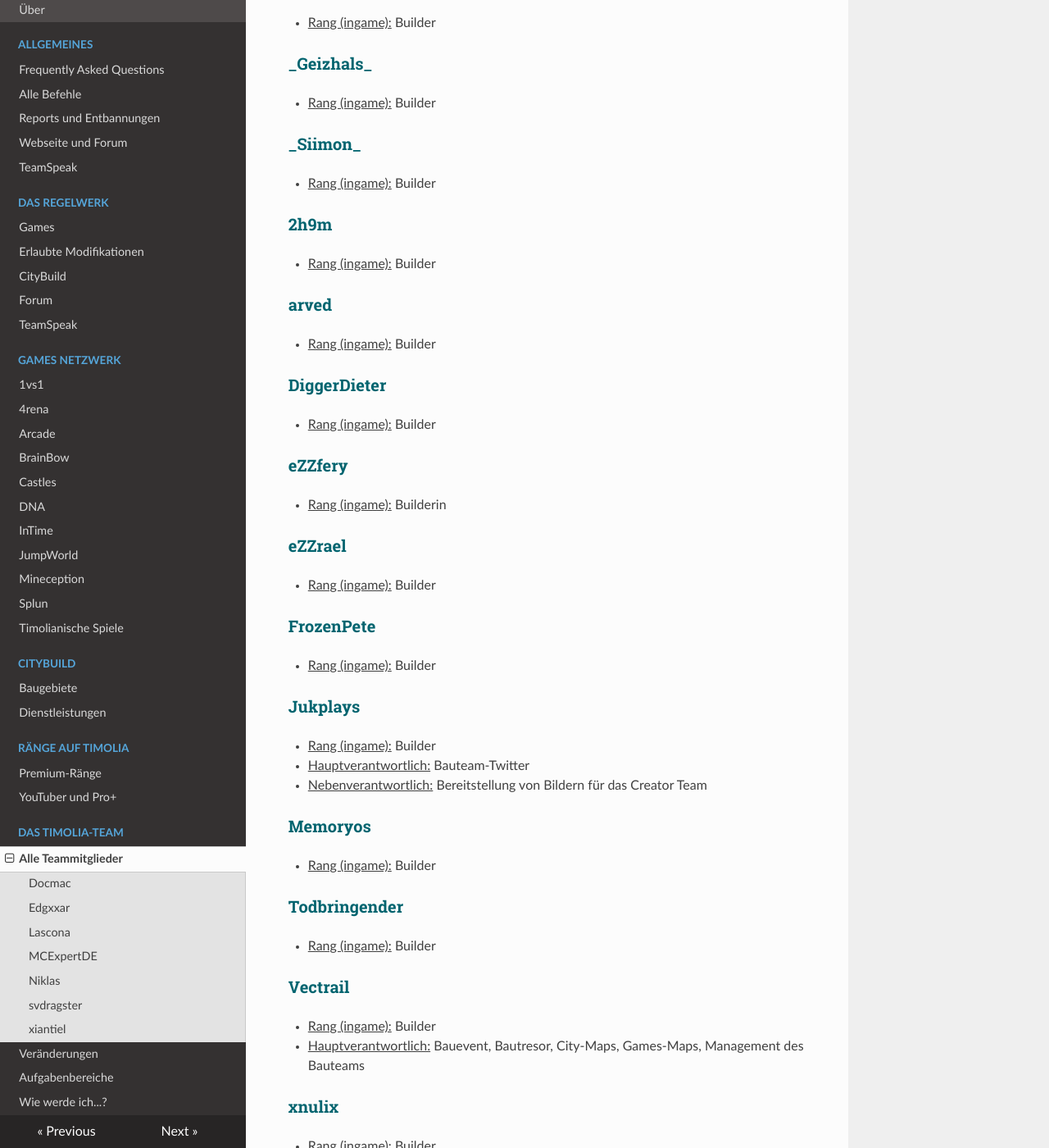
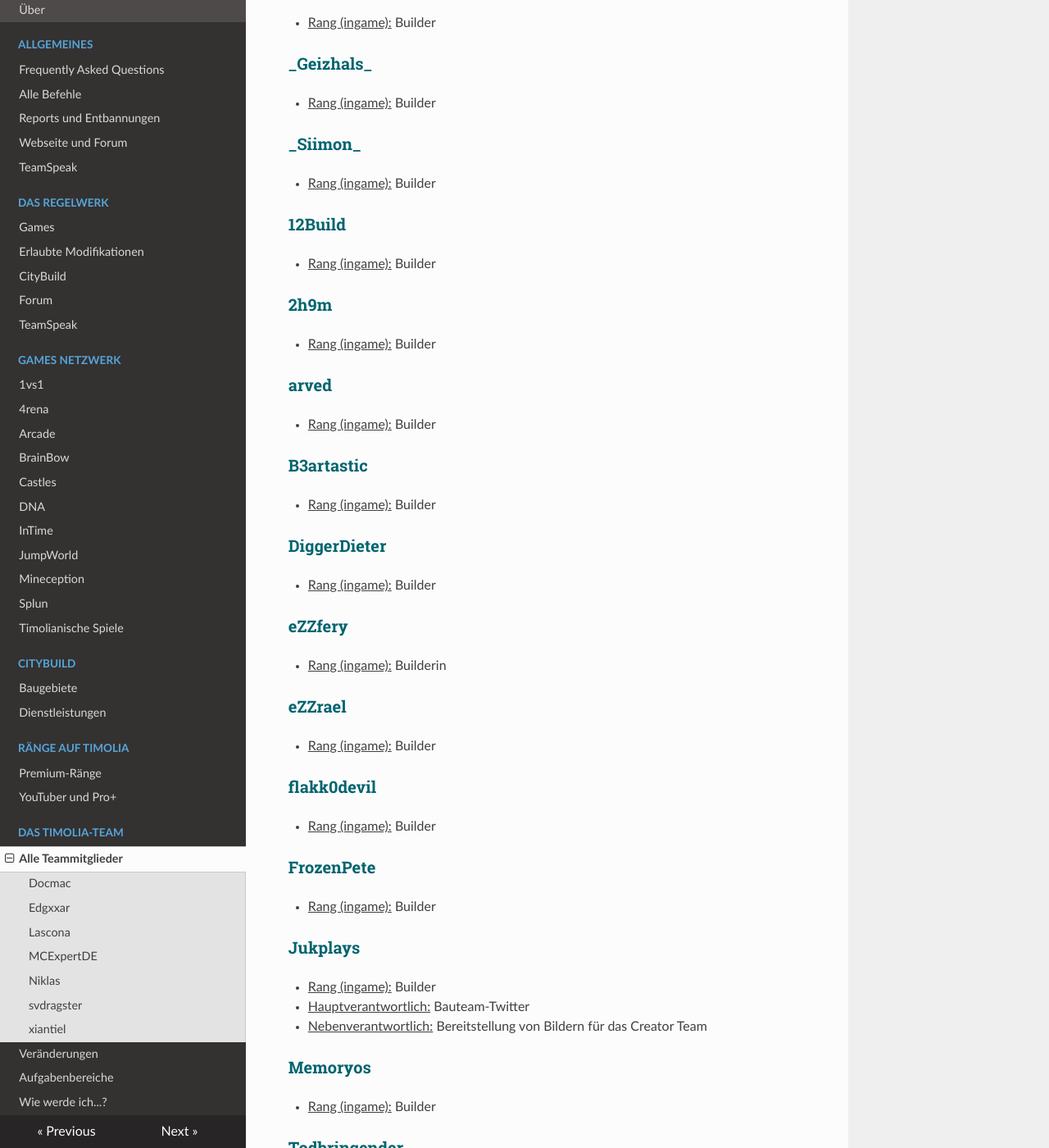
Before and after one commit to TimoliaDE/HowTo, an MkDocs documentation site: the page built from docs/team/members.md, in a window 1280 px wide and 1400 px high, scrolled down 6963 px. Shown: the whole window at 82% size. Built offline with MkDocs 1.6.1, drawn with Linux system fonts in a browser that asks for light colours; nearby versions of some CDN libraries; old or Windows-style settings are respelled for this version of MkDocs.

Commit message:
Update members.md

```diff
--- a/docs/team/members.md
+++ b/docs/team/members.md
@@ -223,10 +223,16 @@ Sie sind für die Arenen und Maps des Timolia-Netzwerkes verantwortlich und entw
 ### <strong><span style="color:#00646F">\_Siimon\_</span></strong>
 - <u>Rang (ingame):</u> Builder
 
+### <strong><span style="color:#00646F">12Build</span></strong>
+- <u>Rang (ingame):</u> Builder
+
 ### <strong><span style="color:#00646F">2h9m</span></strong>
 - <u>Rang (ingame):</u> Builder
 
 ### <strong><span style="color:#00646F">arved</span></strong>
+- <u>Rang (ingame):</u> Builder
+
+### <strong><span style="color:#00646F">B3artastic</span></strong>
 - <u>Rang (ingame):</u> Builder
 
 ### <strong><span style="color:#00646F">DiggerDieter</span></strong>
@@ -236,6 +242,9 @@ Sie sind für die Arenen und Maps des Timolia-Netzwerkes verantwortlich und entw
 - <u>Rang (ingame):</u> Builderin
 
 ### <strong><span style="color:#00646F">eZZrael</span></strong>
+- <u>Rang (ingame):</u> Builder
+
+### <strong><span style="color:#00646F">flakk0devil</span></strong>
 - <u>Rang (ingame):</u> Builder
 
 ### <strong><span style="color:#00646F">FrozenPete</span></strong>
```
